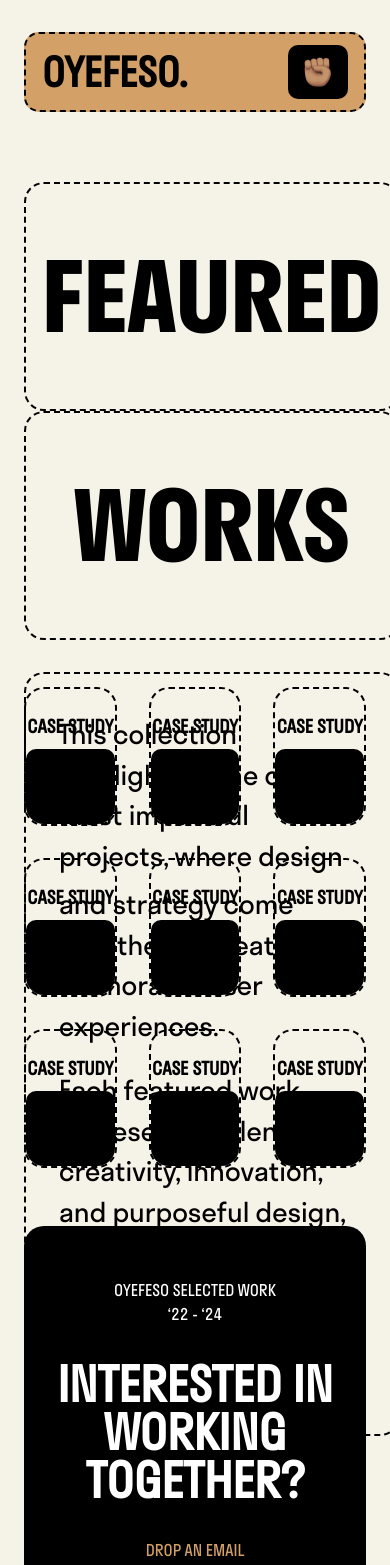
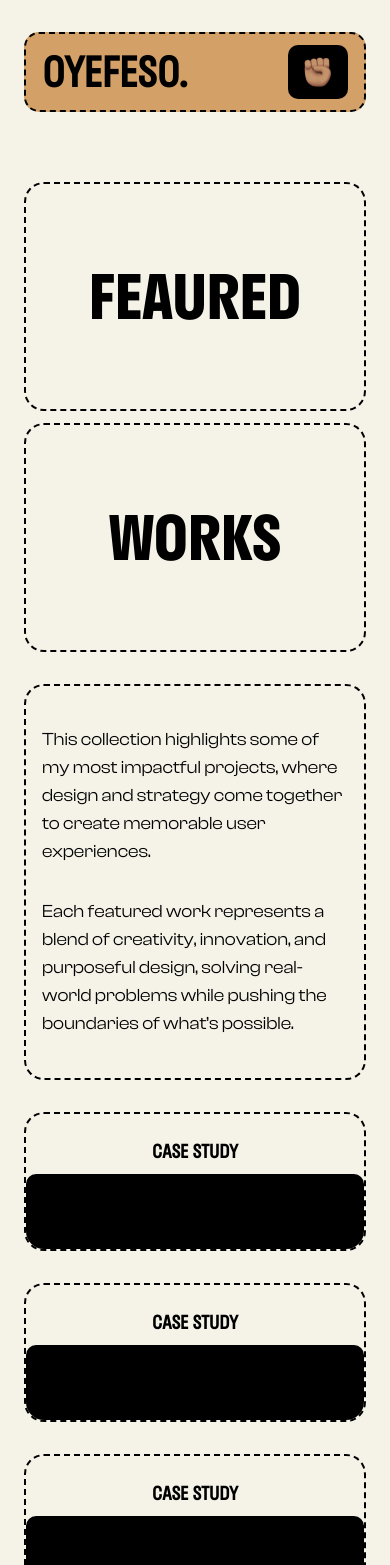
Before and after one commit to kalejaiyeoluwadara/afolabi, a Next.js app: page /works in a window 390 px wide. Shown: the top 1565 px of the page. Built offline with nearby package versions, Linux system fonts and the light colour scheme.

Commit message:
odyssey resp

```diff
--- a/app/eureka/Odyssey.jsx
+++ b/app/eureka/Odyssey.jsx
@@ -4,21 +4,21 @@ import Image from "next/image";
 
 function Odyssey() {
   return (
-    <section className="py-6 min-h-[733px] grid grid-cols-3 items-start gap-[30px]">
-      <div className="border-[3px] border-dashed sm:col-span-2 border-black rounded-[20px] w-auto h-full  text-[27px]  px-[33px] pb-[108px] pt-[63px] ">
-        <h2 className="mb-6 uppercase stratosBold font-bold text-[64px] ">
+    <section className="py-6 min-h-[733px] sm:grid flex flex-col-reverse sm:grid-cols-3 items-start gap-[30px]">
+      <div className="border-[3px] border-dashed sm:col-span-2 border-black rounded-[20px] w-auto h-full  text-[27px]  sm:px-[33px] px-4 py-[31px] sm:pb-[108px] sm:pt-[63px] ">
+        <h2 className="mb-6 uppercase stratosBold font-bold sm:w-auto w-full  text-4xl sm:text-[64px] ">
           Creative odyssey
         </h2>
         <p className="flex mt-5 ">
-          <span className="px-2 py-2 bg-black text-[40px] font-bold text-white text-center flex-center mr-2 ">
+          <span className="px-2 py-2 bg-black  text-[40px] font-bold text-white text-center flex-center mr-2 ">
             I
           </span>
-          <span className="font-bold uppercase">
+          <span className="font-bold text-2xl sm:text-[40px] uppercase">
             'm product designer, CREATIVE DIRECTOR, INTERACTIVE DESIGNER BASED
             IN NIGERIA.{" "}
           </span>
         </p>
-        <div className=" text-[32px] ">
+        <div className=" text-lg sm:text-[32px] ">
           <p className="mt-5  font-clash mb-6">
             {" "}
             I specialize in designing websites and creating compelling branding
@@ -32,7 +32,7 @@ function Odyssey() {
           </p>
         </div>
       </div>
-      <div className="h-full relative group w-auto rounded-[15px] border-[3px] border-dashed border-black overflow-hidden bg-primary  ">
+      <div className="sm:h-full h-[568px] relative group sm:w-auto w-full rounded-[15px] border-[3px] border-dashed border-black overflow-hidden bg-primary  ">
         <Image
           src={images.folabi}
           alt=""
--- a/app/eureka/page.jsx
+++ b/app/eureka/page.jsx
@@ -13,7 +13,9 @@ import PageWrapper from "../PageWrapper";
 function Page() {
   return (
     <PageWrapper>
-      <NavBar />
+      <div className="w-full px-5 ">
+        <NavBar />
+      </div>
       <main className="px-5">
         {/* creative odyssey */}
         <Odyssey />
--- a/app/works/page.jsx
+++ b/app/works/page.jsx
@@ -6,34 +6,29 @@ function Page() {
   return (
     <PageWrapper>
       <main className="mt-[70px] ">
-        <section className="grid h-[473px] sm:grid-cols-3 gap-8  ">
+        <section className="grid h-auto sm:h-[493px]  sm:grid-cols-3 gap-8  ">
           <div className="w-auto flex flex-col justify-between h-full">
-            <div className="border flex-center h-[229px] px-4 py-2  text-[96px] stratosBold font-bold  ">
+            <div className="border flex-center h-[229px] px-4 py-2  text-6xl sm:text-[96px] stratosBold font-bold  ">
               FEAURED
             </div>
-            <div className="border flex-center h-[229px] px-4 py-2  text-[96px] stratosBold font-bold  ">
+            <div className="border flex-center sm:mt-0 mt-3 h-[229px] px-4 py-2  text-6xl sm:text-[96px] stratosBold font-bold  ">
               WORKS
             </div>
           </div>
-          <div className="border sm:col-span-2 text-[27px] h-full px-[33px] py-10 ">
-            <p className="">
+          <div className="border sm:col-span-2 text-lg sm:text-[32px] h-full px-4 sm:px-[33px] py-10 ">
+            <p className="font-clash">
               This collection highlights some of my most impactful projects,
-              where design{" "}
+              where design and strategy come together to create memorable user
+              experiences.
             </p>
-            <div className="  ">
-              <p className="mt-2    mb-6">
-                {" "}
-                and strategy come together to create memorable user experiences.
-              </p>
-              <p className=" ">
-                Each featured work represents a blend of creativity, innovation,
-                and purposeful design, solving real-world problems while pushing
-                the boundaries of what’s possible.
-              </p>
-            </div>
+            <p className="font-clash mt-8 ">
+              Each featured work represents a blend of creativity, innovation,
+              and purposeful design, solving real-world problems while pushing
+              the boundaries of what’s possible.
+            </p>
           </div>
         </section>
-        <section className="grid grid-cols-3 mt-8 gap-8  ">
+        <section className="grid sm:grid-cols-3 grid-cols-1 mt-8 gap-8  ">
           {[1, 2, 3, 4, 5, 6, 7, 8, 9].map((d, id) => {
             return <Container name="case study" key={id} link={"/nexgen"} />;
           })}
```
